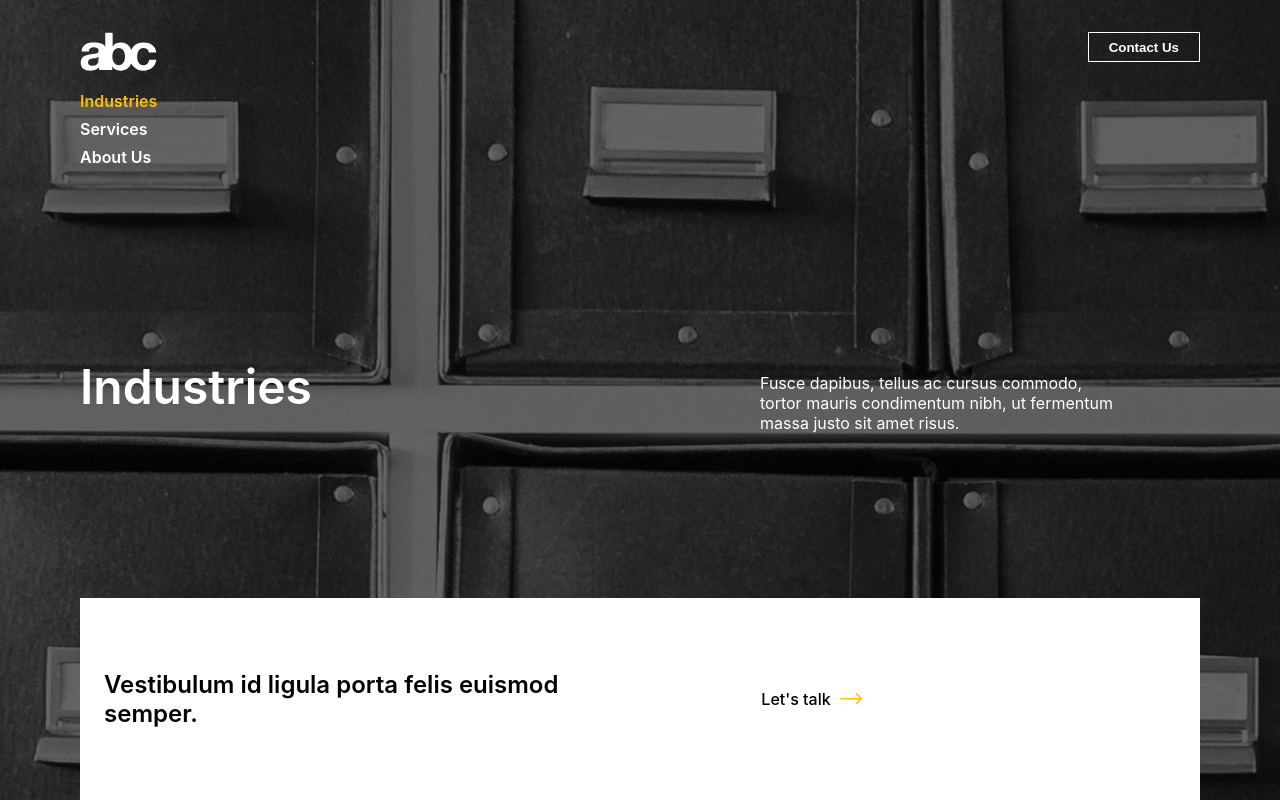
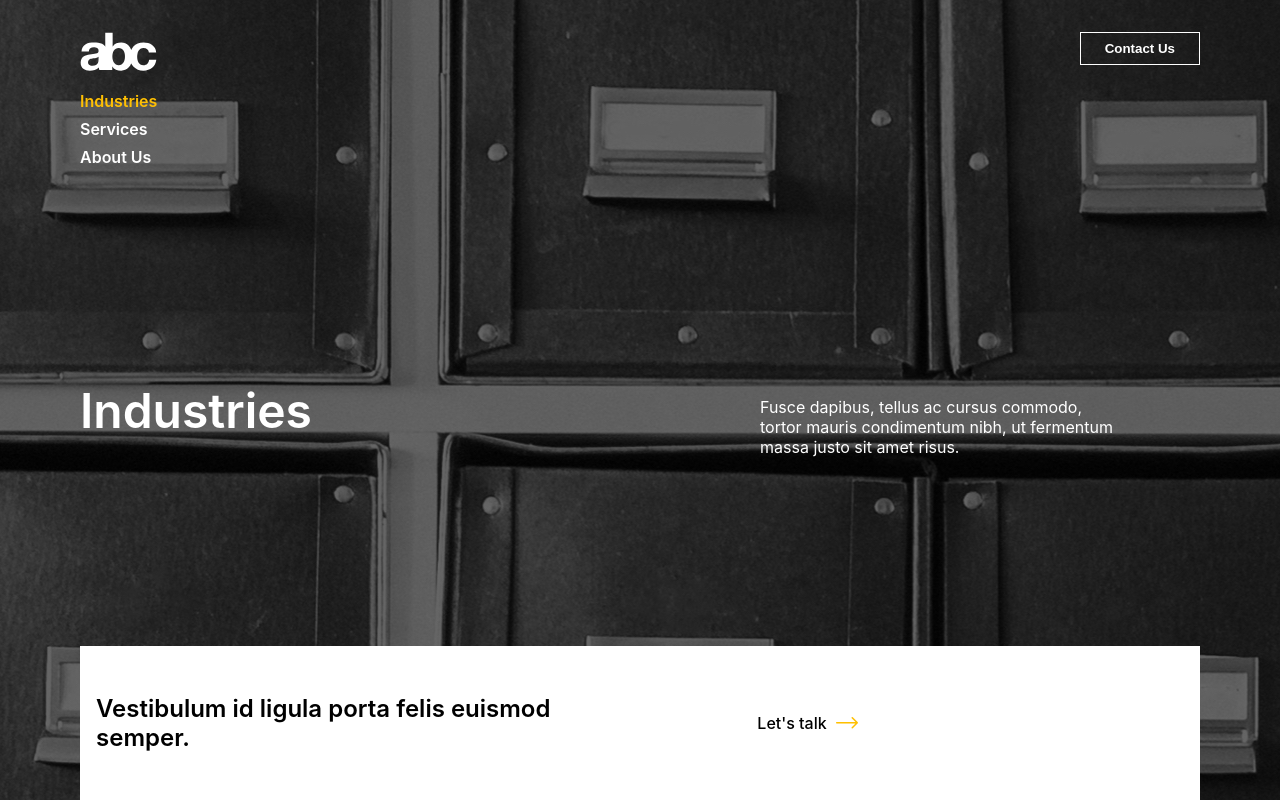
Before and after one commit to dungtran3864/bukwild-challenge, a React (Create React App) app: page / in a window 1280 px wide. Built offline with nearby package versions, Linux system fonts and the light colour scheme.

Commit message:
Change em to rem

```diff
--- a/src/LayoutUI/NavBar.css
+++ b/src/LayoutUI/NavBar.css
@@ -3,7 +3,7 @@
   display: flex;
   justify-content: space-between;
   align-items: flex-start;
-  padding-top: 2em;
+  padding-top: 2rem;
   max-width: 1440px;
   width: 100%;
 }
@@ -14,8 +14,8 @@
 
 .contact {
   display: inline-block;
-  padding: 0.5em 1.5em;
-  border: 0.1em solid #ffffff;
+  padding: 0.5rem 1.5rem;
+  border: 0.1rem solid #ffffff;
   box-sizing: border-box;
   text-decoration: none;
   color: white;
@@ -38,7 +38,11 @@
 }
 
 .menu > li {
+  padding-bottom: 0.5rem;
+}
+
+.menu > li > a {
   cursor: pointer;
-  padding-bottom: 0.5em;
   font-weight: 600;
+  text-decoration: none;
 }
--- a/src/LayoutUI/NavBar.js
+++ b/src/LayoutUI/NavBar.js
@@ -15,13 +15,16 @@ function NavBar(props) {
         />
         <ul className={"menu"}>
           {pages.map((page, pageIndex) => (
-            <li
-              key={pageIndex}
-              style={{
-                color: pageIndex === currentMenuIndex ? "#ffc004" : "white",
-              }}
-            >
-              <a onClick={() => changeMenu(pageIndex)}>{page.title}</a>
+            <li key={pageIndex}>
+              <a
+                href="#"
+                style={{
+                  color: pageIndex === currentMenuIndex ? "#ffc004" : "white",
+                }}
+                onClick={() => changeMenu(pageIndex)}
+              >
+                {page.title}
+              </a>
             </li>
           ))}
         </ul>
--- a/src/PageUI/CTA.css
+++ b/src/PageUI/CTA.css
@@ -10,32 +10,32 @@
 .sub-cta,
 .sub-action {
   width: 50%;
-  padding-top: 3em;
-  padding-bottom: 3em;
+  padding-top: 3rem;
+  padding-bottom: 3rem;
 }
 
 .sub-cta {
   font-weight: 600;
-  font-size: 1.5em;
+  font-size: 1.5rem;
   display: flex;
   justify-content: center;
-  padding-left: 1em;
-  padding-right: 1em;
+  padding-left: 1rem;
+  padding-right: 1rem;
 }
 
 .sub-action {
   font-weight: 500;
-  font-size: 1em;
+  font-size: 1rem;
   display: flex;
   flex-direction: row;
   align-items: center;
   justify-content: center;
-  padding-right: 10em;
+  padding-right: 10rem;
   cursor: pointer;
 }
 
 .left-arrow {
-  padding-left: 0.5em;
+  padding-left: 0.5rem;
 }
 
 @media screen and (max-width: 768px) {
--- a/src/PageUI/Headline.css
+++ b/src/PageUI/Headline.css
@@ -13,12 +13,12 @@
 
 .headline {
   padding-right: 5rem;
-  font-size: 3em;
+  font-size: 3rem;
   font-weight: 600;
 }
 
 .subhead {
-  font-size: 1em;
+  font-size: 1rem;
   padding: 1rem 5rem 0 15rem;
 }
 
@@ -36,12 +36,12 @@
 
   .headline {
     padding-right: 0;
-    font-size: 3em;
+    font-size: 3rem;
     font-weight: 600;
   }
 
   .subhead {
-    font-size: 1em;
+    font-size: 1rem;
     padding: 1rem 0;
   }
 }
```
Also changed, not shown: src/App.js (+14 -0 lines).
